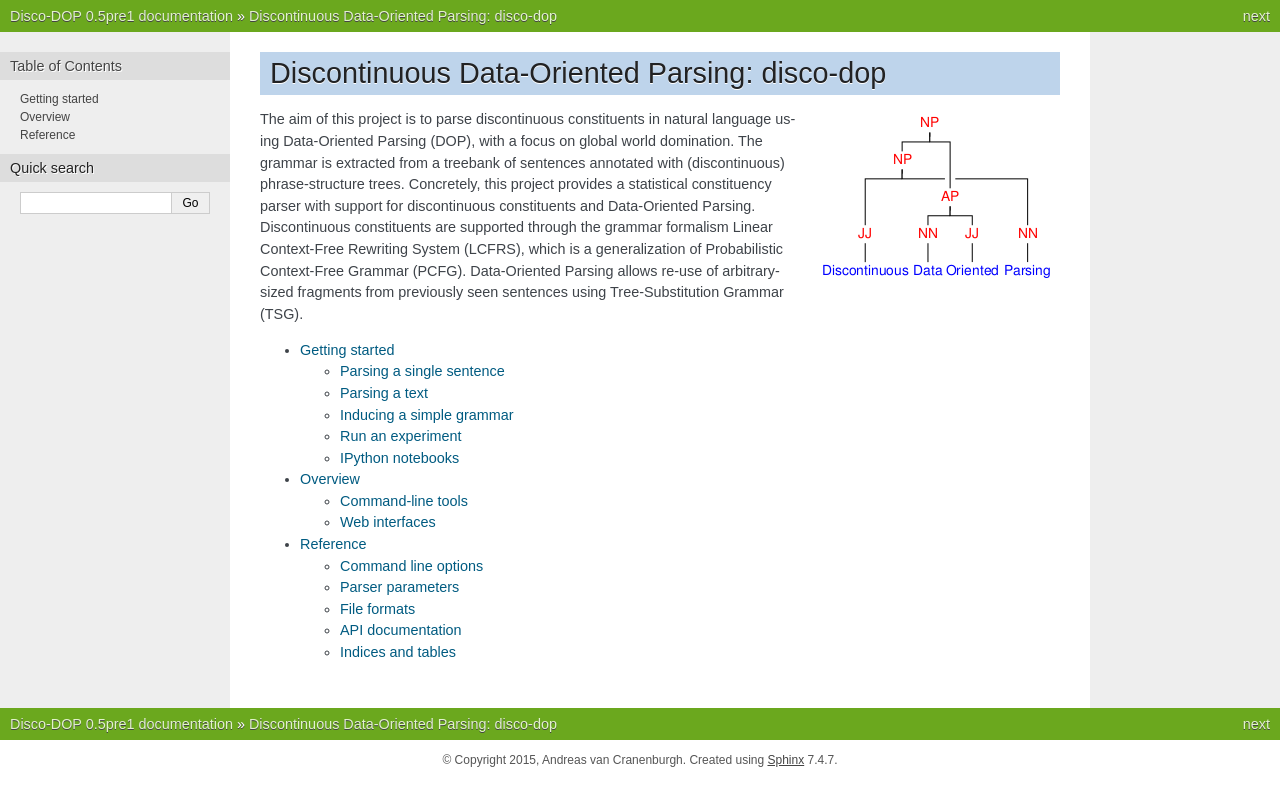
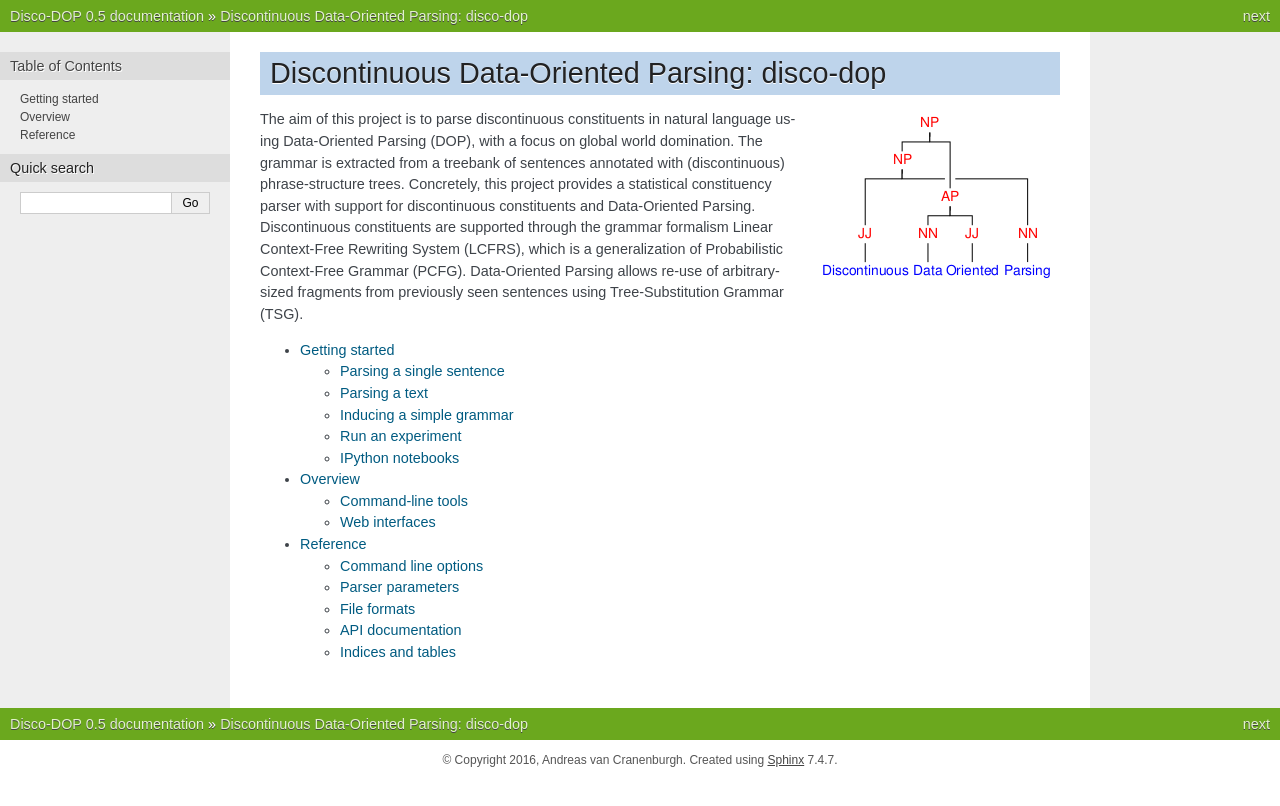
Before and after one commit to andreasvc/disco-dop, a Sphinx documentation site: the page built from docs/index.rst, in a window 1280 px wide. Shown: the top 806 px of the page. Built offline with Sphinx 7.4.7, drawn with Linux system fonts in a browser that asks for light colours.

Commit message:
bump version

```diff
--- a/discodop/__init__.py
+++ b/discodop/__init__.py
@@ -7,4 +7,4 @@
 - Facilities to extract and parse with tree fragments using data-oriented
   parsing (DOP) grammars.
 """
-__version__ = '0.5pre1'
+__version__ = '0.5'
--- a/docs/conf.py
+++ b/docs/conf.py
@@ -42,7 +42,7 @@
 
 # General information about the project.
 project = u'Disco-DOP'
-copyright = u'2015, Andreas van Cranenburgh'
+copyright = u'2016, Andreas van Cranenburgh'
 
 # The version info for the project you're documenting, acts as replacement for
 # |version| and |release|, also used in various other places throughout the
@@ -51,7 +51,7 @@
 # The short X.Y version.
 version = '0.5'
 # The full version, including alpha/beta/rc tags.
-release = '0.5pre1'
+release = '0.5'
 
 # The language for content autogenerated by Sphinx. Refer to documentation
 # for a list of supported languages.
```
Also changed, not shown: README.rst (+4 -3 lines), 1 other file.
